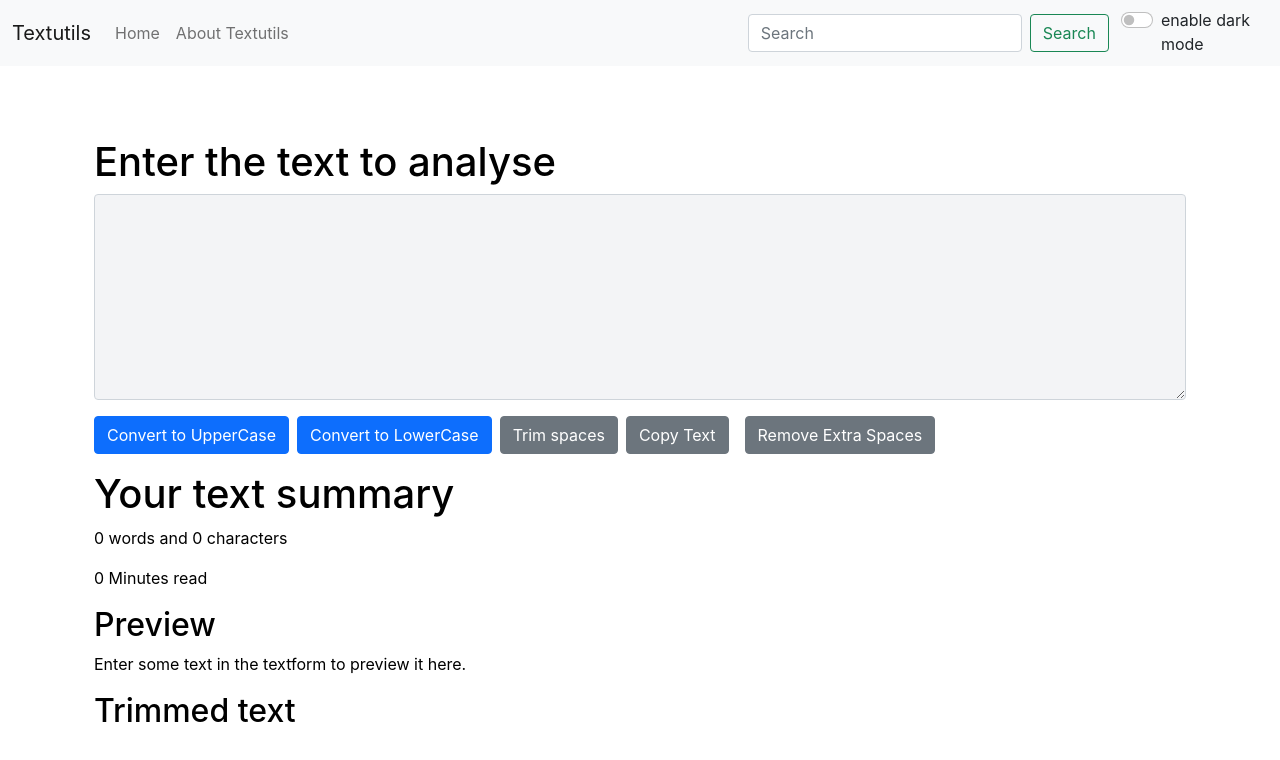
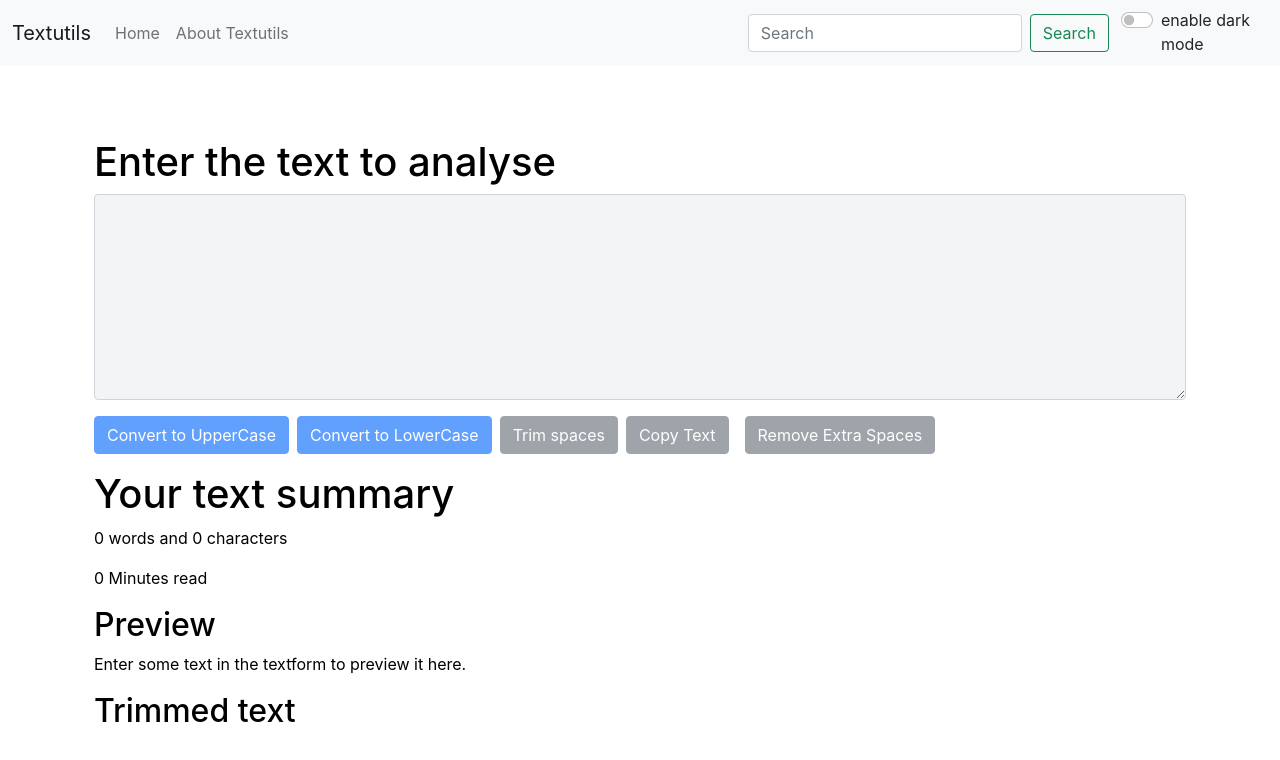
Before and after one commit to kapil551/ReactJs-Code-with-harry, a React (Create React App) app in the folder my-app/: page / in a window 1280 px wide. Shown: the top 760 px of the page. Built offline with nearby package versions, Linux system fonts and the light colour scheme.

Commit message:
fixed button functions when text is empty by disabling the buttons

```diff
--- a/my-app/src/components/Textform.js
+++ b/my-app/src/components/Textform.js
@@ -157,6 +157,16 @@ export default function Textform(props) {
     const timeToReadOneWord = 0.008;
     const minutesRead = timeToReadOneWord * countWords;
 
+    /*
+        Disable Button Issue:
+            When our Textbox is empty, but our buttons are working and performing their functions, which seems like a bug to our application,
+
+            Solution: To overcome this issue, we would add the below code to every button.
+
+            disabled={text.length===0}
+
+            This code means to disable the buttons when the length of the text is 0. That is, the textbox is empty.
+    */
 
     return (
         <>
@@ -179,20 +189,20 @@ export default function Textform(props) {
             {/* Now let’s make our button functional by assigning a function to it.
                 We are creating a function named UpperCaseHandler, which will be invoked when the button is clicked
                 and this onClickHandler will change the text of the textbox to upperCase  */}
-            <button className="btn btn-primary" onClick={upperCaseHandler}> Convert to UpperCase</button>
+            <button className="btn btn-primary" onClick={upperCaseHandler} disabled={text.length === 0} > Convert to UpperCase</button>
 
             {/* Let’s create a convert to Lowercase Button for our app and assign a function to it.
                 So that it can convert text to Lowercase. */}
-            <button className="btn btn-primary mx-2" onClick={lowerCaseHandler}> Convert to LowerCase</button>
+            <button className="btn btn-primary mx-2" onClick={lowerCaseHandler} disabled={text.length === 0} > Convert to LowerCase</button>
 
             {/* Let's create a trim all space Button for our app and also assign a fucntion to it.*/}
-            <button type="button" className="btn btn-secondary" onClick={trimSpacesHandler} >Trim spaces</button>
+            <button type="button" className="btn btn-secondary" onClick={trimSpacesHandler} disabled={text.length === 0} >Trim spaces</button>
 
             {/* Copy Text Button */}
-            <button type="button" className="btn btn-secondary mx-2" onClick={handleCopy}>Copy Text</button>
+            <button type="button" className="btn btn-secondary mx-2" onClick={handleCopy} disabled={text.length === 0} >Copy Text</button>
 
             {/* {Remove Extra Spaces button} */}
-            <button type="button" className="btn btn-secondary mx-2" onClick={removeExtraSpaceHandler}>Remove Extra Spaces</button>
+            <button type="button" className="btn btn-secondary mx-2" onClick={removeExtraSpaceHandler} disabled={text.length === 0} >Remove Extra Spaces</button>
 
 
 
```
